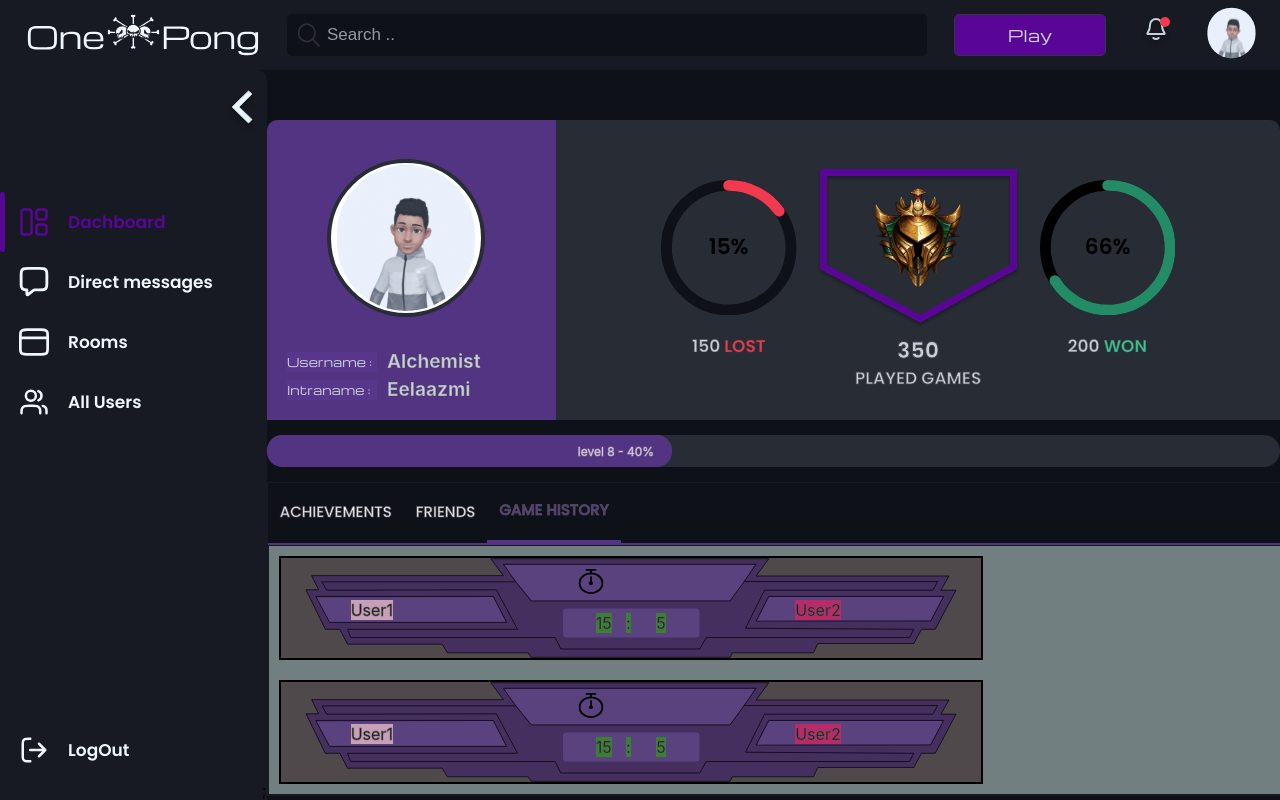
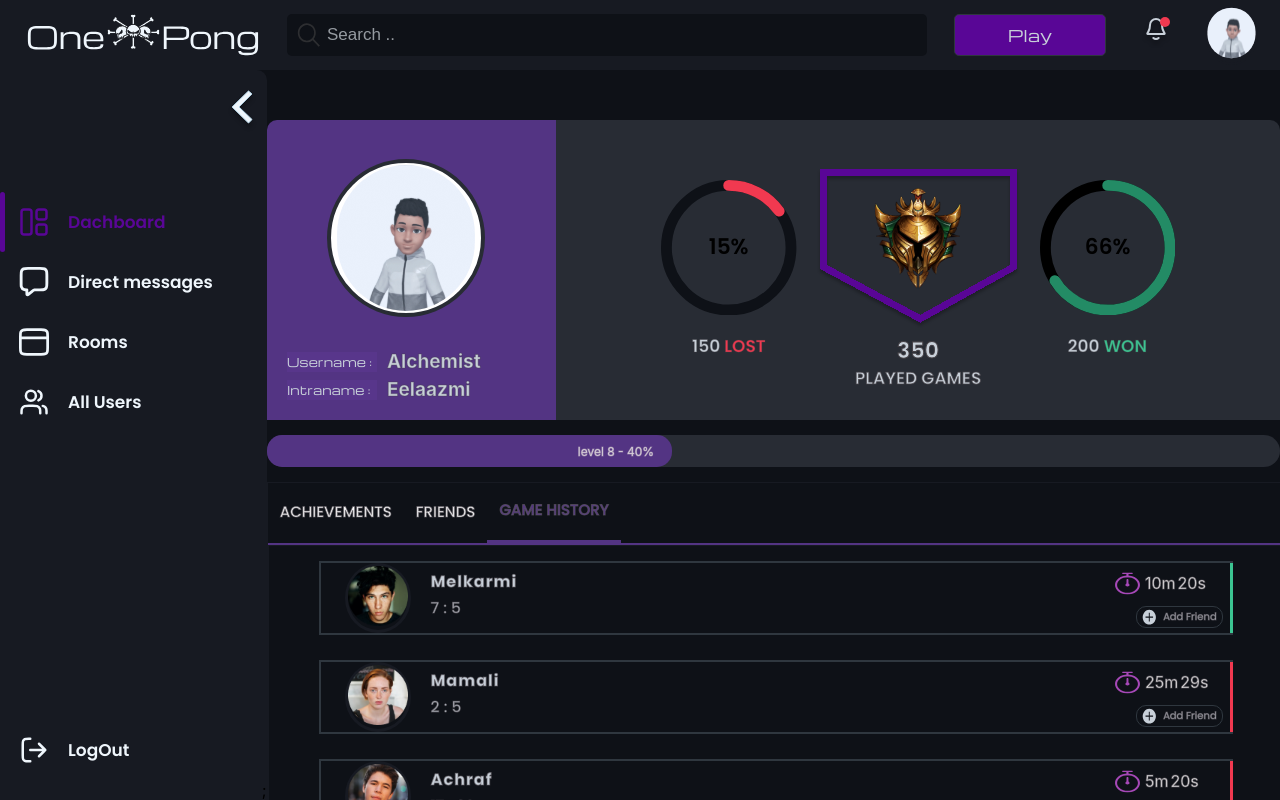
Before and after one commit to spydersy/42Cursus-ft_transcendence, a React (Create React App) app: page /profile/id in a window 1280 px wide. Both pictures are taken after a click on the element "GAME HISTORY". Built offline with nearby package versions, Linux system fonts and the light colour scheme.

Commit message:
[update] game history card

```diff
--- a/src/Pages/Profile.tsx
+++ b/src/Pages/Profile.tsx
@@ -1,5 +1,5 @@
 import React, {useState} from 'react'
-import styled from "styled-components"
+import styled , {css}from "styled-components"
 import Tet from "../assets/imgs/avatar/avatar1.png"
 import Navlinks from '../components/Navlinks';
 import { AchievmentComp,AchievmentCompProps }  from '../components/History'
@@ -9,10 +9,8 @@ import  Badge3 from "../assets/imgs/avatar/a2.png";
 import  Badge4 from "../assets/imgs/avatar/a6.png";
 import  Badge5 from "../assets/imgs/avatar/a4.png";
 import  Badge6 from "../assets/imgs/avatar/a5.png";
-import  Badge7 from "../assets/imgs/avatar/a6.png";
-import  Badge8 from "../assets/imgs/avatar/a7.png";
-import  Badge9 from "../assets/imgs/avatar/a8.png";
 
+import Img from "../assets/imgs/avatar/a1.png";
 
 import  B1 from "../assets/imgs/badge1.svg";
 import  B2 from "../assets/imgs/badge2.svg";
@@ -23,8 +21,11 @@ import { PlayerCard , UserCard} from '../components/PlayerProfile';
 import{ReactComponent as ScoreBoard }from "../assets/imgs/SC1.svg"
 import{ReactComponent as Sc }from "../assets/imgs/ScoreBoard.svg"
 import {ReactComponent as Timer }from "../assets/imgs/timer.svg"
+import {ReactComponent as AddIcon} from "../assets/imgs/add-icon.svg";
 
+import {ReactComponent as Etimer} from "../assets/imgs/Etimer.svg";
 /////
+
 const Backcolor = "#533483"
 const Barside = "#f3460fe"
 const GreyBackcolor = "#282c34"
@@ -194,7 +195,7 @@ export function Tabtwo()
   )
 }
 
-const TabOtwo= styled.div`
+const TabOtwo = styled.div`
   display: flex;
   flex-wrap: wrap;
   justify-content: left;
@@ -264,47 +265,14 @@ var listCards = [card, card1,card3, card3, card2,card, card1,card3, card3, card2
 ,card, card1,card3, card3, card2,card, card1,card3, card3, card2,card4, card1,card3, card3, card2,card, card1,card3, card4, card2, card, card1,card4, card3, card2,card, card1,card3, card3, card2, card, card1,card3, card3, card2,card, card1,card3, card3, card2, card, card1,card3, card3, card2,card, card1,card3, card3, card2]
 ///// Game History Tab
 
-
-export interface Game {
-    data: {
-    win: boolean;
-    timeMin: number;
-    timeSec: number;
-    player : string;   //{ name: string, avatar: string, status: boolean , score:number};
-    opponent : string; //{ name: string, avatar: string, status: boolean, score:number};
-    }
-  }
-
-const game1 = {
-  data: {
-    win: true,
-  timeMin: 5,
-  timeSec: 30,
-  player : "as", //{ name: "string1", avatar: "string1", status: true , score:18},
-  opponent : "as", //{ name: "string2", avatar: "string2", status: false, score:5},
-  }
-}
-const game2 = {
-  data: { win: false,
-  timeMin: 5,
-  timeSec: 30,
-  player : "asdas" , //{ name: "string", avatar: "string", status: false, score:5},
-  oppenent : "asdasd" , //{ name: "string", avatar: "string", status: true , score:18},
-  }
-}
-
-// var ListGameHistory = [game1, game2, game1, game2, game1, game2,game1, game2, game1, game2, game1, game2, game1, game2, game1, game2, game1, game2, game1, game2, game1, game2, game1, game2]
-var ListGameHistory = [game1, game2]
-
-
+//////
 export function Tabthree()
 {
   return (
-
     <TabOthree >
     {
-          ListGameHistory.map((game : any, id : number )=>{
-              return<Game key={id} data={game}/>
+        listGame.map((match : any, id : number )=>{
+            return<GameComp key={id} match={match}  isFriend={true} />
         })
     }
     </TabOthree >
@@ -314,7 +282,7 @@ export function Tabthree()
 const hieghtTab = "400px";
 
 const TabOthree= styled.div`
-  background-color: #879898d1;
+  /* background-color: #4a085a4e; */
   width: 100%;
   max-height: ${hieghtTab};
   display: flex;
@@ -326,82 +294,278 @@ const TabOthree= styled.div`
   /* margin: 20px; */
 `;
 
-export  function Game(props : Game)  {
-  return (
-    <div >
-      <GameStyle >
-        {/* Game Statistics */}
-        <ScoreBoard className='Bordo'/>
-          <Timer className='Timero'/>
-          <div className='user1'> User1 </div>
-          <div className='user2'> User2 </div>
-          <div className='score1'> 5</div>
-          <div className='score'> : </div>
-          <div className='score2'> 15</div>
-      </GameStyle>
-    </div>
-);
+/////// game data
+
+const match1 = {
+  name: "Melkarmi",
+  score1 : 7,
+  score2 : 5,
+  img: Badge4,
+  min: 10,
+  sec: 20,
+}
+const match2 = {
+  name: "Mamali",
+  score1 : 2,
+  score2 : 5,
+  img: Badge3,
+  min: 25,
+  sec: 29,
+}
+const match3 = {
+  name: "achraf",
+  score1 : 17,
+  score2 : 20,
+  img: Badge5,
+  min: 5,
+  sec: 20,
+
 }
 
-const GameStyle = styled.div`
-  position: relative;
-  display: flex;
-  flex-wrap: wrap;
-  justify-content: left;
-  width: 700px;
-  height: 100px;
-  background-color: #483d41d1;
-  border: 2px solid black;
-  margin: 10px;
-  .mainbord {
-    background-color: aqua;
+var listGame = [match1 , match2, match3, match1 , match2, match3, match1 , match2, match3, match1 , match2, match3, match1 , match2, match3, match1 , match2, match3, match1 , match2, match3]
+
+export interface GameCompProps {
+    win: boolean
 }
 
-  .Bordo {
+export interface GameCardProps {
+    match: {
+        name: string;
+        score1: number,
+        score2: number,
+        img: any,
+        min: number,
+        sec: number,
+    },
+    isFriend : boolean
+}
+
+////// game Comp
+
+export  function GameComp(props : GameCardProps) {
+    var state : boolean =( props.match.score1 > props.match.score2) ? true : false
+  return (
+    <GameCompStyle win={state} >
+        <div style={{marginLeft : "24px"}}>
+          <AvatarComponent img={ props.match.img} />
+        </div>
+
+        <Data>
+            <div className='name' >
+                    {props.match.name}
+            </div>
+            <div className='stat'>
+                 {props.match.score1} : {props.match.score2}
+            </div>
+
+
+        </Data>
+
+        {
+            props.isFriend &&
+            <div id='addFriend'>
+                <AddFriend/>
+            </div>
+        }
+
+        <ElapsedTime>
+          <Etimer className='E_timer'/>
+
+          <div className='time_min'> {props.match.min}m  </div>
+          <div className='time_sec'> {props.match.sec}s</div>
+
+        </ElapsedTime>
+
+    </GameCompStyle>
+  )
+}
+
+const GameCompStyle = styled.div<GameCompProps>`
+
+    width: 90%;
+    height: 70px;
+    margin: 15px 0px 10px 50px ;
+
+    background: ${props => props.theme.colors.bg};
+    border-top: 2px solid  ${props => props.theme.colors.border};
+    border-bottom: 2px solid  ${props => props.theme.colors.border};
+    border-left: 2px solid  ${props => props.theme.colors.border};
+    /* margin-bottom: 10px; */
+    display: flex;
+    align-items: center;
+    flex-direction: row;
+    position: relative;
+    &::after{
+        content: "";
+        position: absolute;
+        width: 3px;
+        height: 100%;
+        top: 0;
+        right: 0;
+        background-color:  ${props => props.theme.colors.green};
+        ${props => (props.win === false) && css`
+        background-color:  ${props => props.theme.colors.danger};
+      `}
+    }
+    #addFriend{
+        position: absolute;
+        bottom: 5px;
+        right: 10px;
+        cursor: pointer;
+        &:hover{
+            transform: scale(1.1);
+        }
+    }
+`;
+
+const ElapsedTime = styled.div`
+    display: flex;
+    position: absolute;
+    left: 86%;
+    top: 0px;
+    margin: 5px 10px;
+    .E_timer {
+      path {
+          fill: #a648b7;
+      }
+      height: 25px;
+      width: 25px;
+      min-width: 25px;
+      min-height: 25px;
+      /* padding: 5px; */
+      margin: 3px 0px 0px 00px;
+    }
+    .time_min {
+        /* background-color: #d16522; */
+        color: white;
+        margin: 5px 0px 5px 5px;
+    }
+    .time_sec{
+      color: white;
+        /* background-color: #d16522; */
+        margin: 5px 0px 5px 2px;
+    }
+    overflow-y: scroll;
+      &::-webkit-scrollbar {
+      width: 4px;
+    }
+
+    &::-webkit-scrollbar-track {
+      background: transparent;
+    }
+
+    /* Handle */
+    &::-webkit-scrollbar-thumb {
+      background: ${props => props.theme.colors.primarybg};
+    }
+
+    /* Handle on hover */
+    &::-webkit-scrollbar-thumb:hover {
+      background: ${props => props.theme.colors.primarybg};
+    }
+
+`;
+
+interface AvatarProps {
+  img: string,
+  // score2 : number
+}
+export  function AvatarComponent(props: AvatarProps) {
+  return (
+    <Avatar>
+      <img src={props.img} alt='avatar' />
+    </Avatar>
+  )
+}
+
+const Avatar = styled.div`
+  width: 70%;
+  height: 70%;
+  border-radius : 50%;
+  img{
     width: 100%;
     height: 100%;
-    /* background-color: aqua; */
+    object-fit: contain;
   }
-  .Timero {
-    position: absolute;
-    /* background-color: aqua; */
-    left: 40%;
-    top: 11%;
-    width: 60px;
-    height: 25%;
+  border: 3px solid   ${props => props.theme.colors.primarybg};;
+
+`;
+
+const Data = styled.div`
+    /* width: 100%; */
+    /* margin-left: 14px;s */
+    /* height: 100%; */
+
+    width: 20%;
+    height: 70%;
+    display: flex;
+    align-items: start;
+    justify-content: space-between;
+    flex-direction: column;
+    font-family: 'Poppins', sans-serif;
+    font-style: normal;
+    /* font-weight: 700; */
+    color:  ${props => props.theme.colors.primaryText};
+    /* background-color: #00ffff92; */
+
+    .name{
+        font-family: 'Poppins' , sans-serif;
+        text-transform: capitalize;
+        font-style: normal;
+        font-weight: 700;
+        font-size: 16px;
+        line-height: 100%;
+        /* or 18px */
+        text-align: center;
+        letter-spacing: 1px;
+        /* color: #000000; */
+        /* margin: 10px 0px 3px 10px; */
+    }
+    .stat{
+        /* background-color: #b22bd0; */
+        font-family: 'Poppins' , sans-serif;
+        font-style: normal;
+        font-weight: 400;
+        font-size: 15px;
+        line-height: 100%;
+        margin: 10px 0px;
+        /* identical to box height, or 12px */
+        text-align: center;
+        letter-spacing: 0.3px;
+        /* color: #000000; */
+    }
+`;
+
+export  function AddFriend() {
+  return (
+    <AddFriendStyle>
+        <AddIcon/>
+        Add Friend
+    </AddFriendStyle>
+  )
 }
 
-  .user1 {
-    position: absolute;
-    background-color: #e0b5c5d1;
-    left: 10%;
-    top: 42%;
-  }
-  .user2 {
-    position: absolute;
-    background-color: #cf2563d1;
-    right: 20%;
-    top: 42%;
-  }
+const AddFriendStyle = styled.div`
+   font-family: 'Poppins';
+    font-style: normal;
+    font-weight: 400;
+    font-size: 10px;
+    width: 75px;
+    height: 20px;
+    display: flex;
+    align-items: center;
+    flex-direction: row;
+    justify-content: space-between;
 
 
+    svg{
 
-  .score {
-    position: absolute;
-    background-color: #338e21d1;
-    right: 50%;
-    bottom: 25%;
+        path{
+            fill: ${props => props.theme.colors.primaryText}
         }
-  .score1 {
-    position: absolute;
-    background-color: #338e21d1;
-    right: 45%;
-    bottom: 25%;
     }
-  .score2 {
-    position: absolute;
-    background-color: #338e21d1;
-    left: 45%;
-    bottom: 25%;
-  }
+    color: ${props => props.theme.colors.primaryText};
+    border: 1px solid ${props => props.theme.colors.border};
+    border-radius: 10px;
+    padding: 0 5px;
 `;
--- a/src/components/PlayerProfile.tsx
+++ b/src/components/PlayerProfile.tsx
@@ -427,8 +427,8 @@ const UserCardStyle = styled.div<StyleProps>`
     /* display: flex; */
     cursor: pointer;
     position: absolute;
-    /* width: 20px;
-    height:15px; */
+    width: 20px;
+    height:15px;
     right: 3px;
     top: 3px;
     /* padding: 1px 1px ; */
@@ -436,6 +436,10 @@ const UserCardStyle = styled.div<StyleProps>`
       stroke: white;
     }
     &:hover {
+      transform: scale(1.5);
+
+      right: 3px;
+      top: 3px;
       path{
       stroke: black;
     }
@@ -467,9 +471,9 @@ const UserCardStyle = styled.div<StyleProps>`
       border-radius: 50%;
       position: absolute;
       display: block;
-      width: 60%;
-      top: 8px;
-      left: 20%;
+      width: 50%;
+      top: 15px;
+      left: 25%;
       animation: fadeIn 4s;
       > img {
         width:70px;
```
Also changed, not shown: src/Pages/Home.tsx (+3 -5 lines), src/components/History.tsx (+5 -5 lines), src/assets/imgs/Etimer.svg (added). Lines whose indentation alone changed are shown as unchanged.
